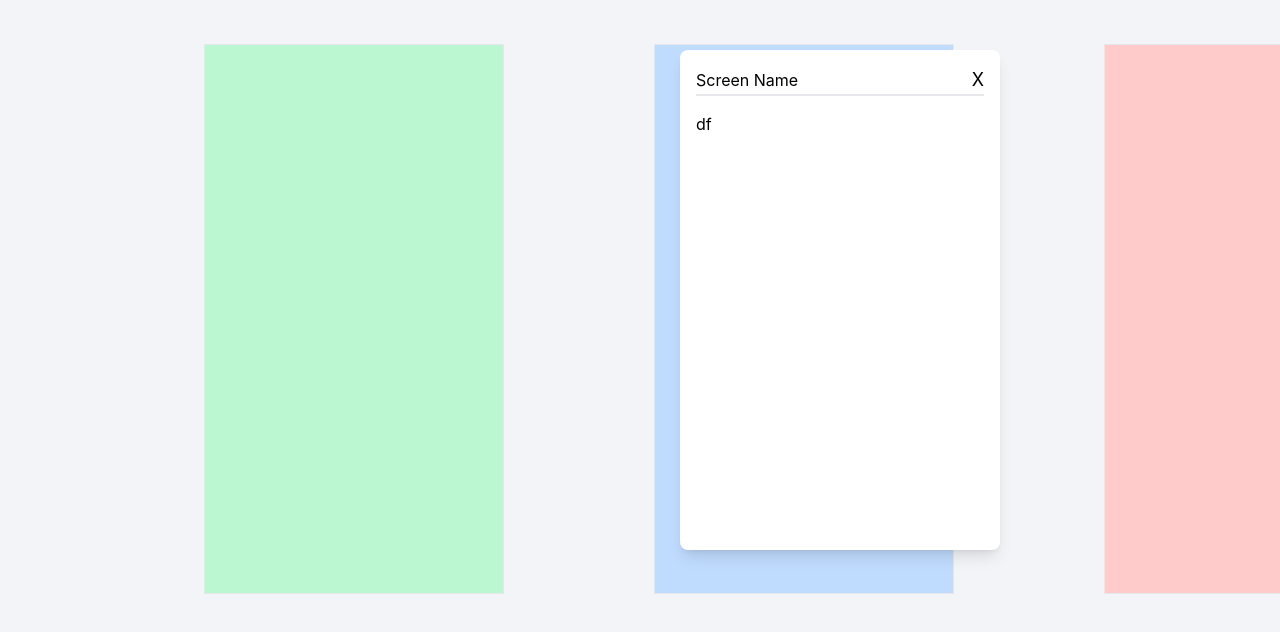
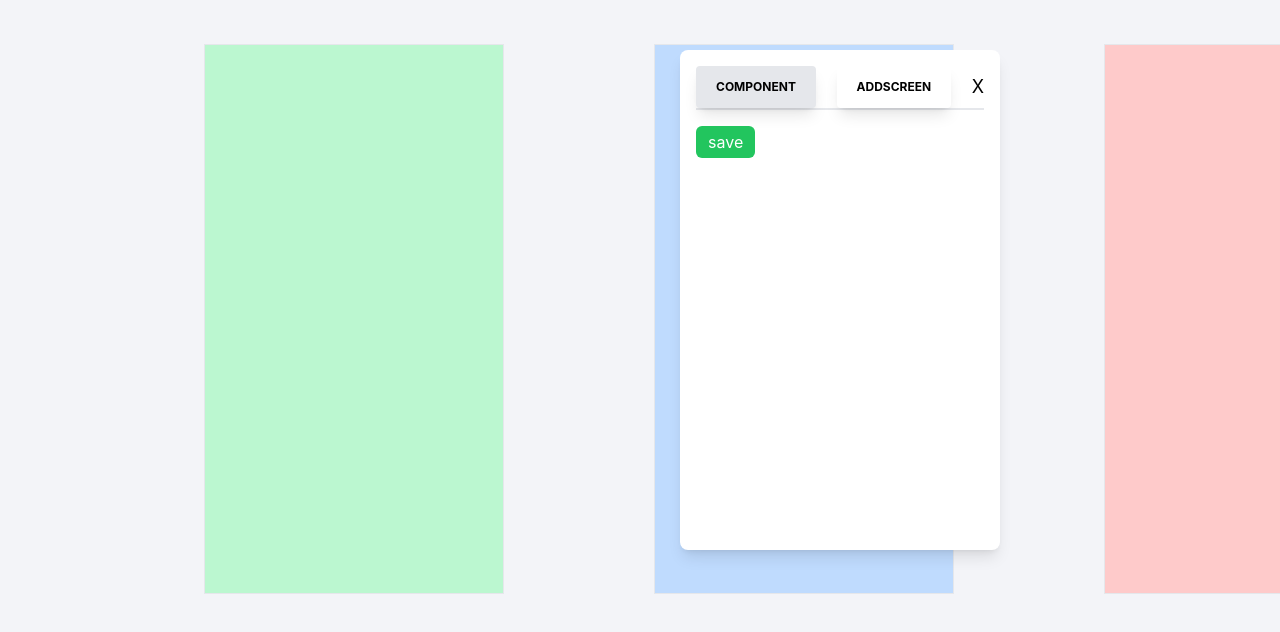
Before and after one commit to Uthirakumar123/newadalos, a React (Create React App) app: page / in a window 1280 px wide. Both pictures are taken after a click on the element 254 px from the left and 279 px from the top of the page. Shown: the top 632 px of the page. Built offline with nearby package versions, Linux system fonts and the light colour scheme.

Commit message:
feat: editorChange

```diff
--- a/src/App.js
+++ b/src/App.js
@@ -1,10 +1,18 @@
 
-import React, { useEffect } from 'react';
+import React, { useEffect, useState } from 'react';
 import useStore from './GlobalStore';
 import RenderComponents from './Just';
 import Dialog from './closeModal';
 
 const MyComponent = () => {
+  const Dragcomponent = [
+    {
+      component: 'Button',
+      className: ['bg-green-500 px-3 py-1 text-white  rounded-md'],
+      value: 'save',
+      id: 'buttonn_b1',
+    }
+  ];
   const {
     components,
     pos,
@@ -17,6 +25,43 @@ const MyComponent = () => {
     handleDialogClose,
     selectedComponent,
   } = useStore();
+
+  const [dropComponent, setDropcomponent] = useState(Dragcomponent);
+
+  function componentLoop(componentData, id, newData) {
+    for (let i = 0; i < componentData.length; i++) {
+      const data = componentData[i];
+      if (data.id === id) {
+        console.log(data, 'data idss');
+        componentData[i]?.children?.push(newData);
+      } else if (data.children) {
+        const dataDrag = componentLoop(data.children, id, newData);
+      }
+    }
+  }
+  function drop(e) {
+    e.target.classList.remove('drag-over');
+    console.log(e.target.id);
+    e.preventDefault();
+    let data = e.dataTransfer.getData('item');
+    console.log(data, 'data');
+    let item = Dragcomponent.find((item) => item?.id === data);
+    console.log(item, 'item');
+    let newData = JSON.parse(JSON.stringify(item));
+
+    const targetComponent = components.find(
+      (component) => component.id === e.target.id
+    );
+    if (!targetComponent.isActive) {
+      return false; // Prevent drop if the target component is not active
+    }
+
+    e.target.classList.add('active-drop');
+    componentLoop(components, e.target.id, newData);
+    setDropcomponent(newData);
+    return false;
+  }
+
   useEffect(() => {
     window.addEventListener('keydown', handleKeyDown);
     window.addEventListener('wheel', onScroll);
@@ -42,6 +87,8 @@ const MyComponent = () => {
               onWheelCapture={onScroll}
               style={style}
               {...block}
+              drop={drop}
+              active={block.isActive}
             />
           </div>
         );
@@ -53,14 +100,15 @@ const MyComponent = () => {
         onClose={handleDialogClose}
         componentPosition={selectedComponent}
       >
-        {/* {components?.map((pop: any) => (
-
-          <div>
-            <p>{pop.id}</p>
-
-          </div>
-        ))} */}
-        <div>df</div>
+        <div>
+          {Dragcomponent.map((block, key) => {
+            return (
+              <div key={key}>
+                <RenderComponents {...block} />
+              </div>
+            );
+          })}
+        </div>
       </Dialog>
     </div>
   );
--- a/src/GlobalStore.js
+++ b/src/GlobalStore.js
@@ -1,5 +1,4 @@
-
-import {create} from 'zustand';
+import create from 'zustand';
 
 const initialComponents = [
   {
@@ -83,7 +82,6 @@ const useStore = create((set) => ({
     }
   },
 
-
   handleClick: (id) => {
     const offsetX = 100;
     const offsetY = 20;
@@ -101,6 +99,7 @@ const useStore = create((set) => ({
         ...component,
         x: component.x + offsetX - clickedComponent.x,
         y: component.y + offsetY - clickedComponent.y,
+        isActive: component.id === id, // Set isActive property to true for the clicked component, false for others
       }));
 
       return {
--- a/src/Just.js
+++ b/src/Just.js
@@ -1,8 +1,10 @@
 
 import Layout from "./Mycomponent";
+import Button from "./button1";
 
 const Components = {
   Layout: Layout,
+  Button: Button,
 };
 
 const RenderComponents = (props) => {
--- a/src/Mycomponent.js
+++ b/src/Mycomponent.js
@@ -2,6 +2,14 @@
 import RenderComponents from './Just';
 
 const Layout = ((props, ref) => {
+  function dragOver(e) {
+    e.preventDefault();
+    e.target.classList.add('drag-over');
+  }
+  function dragLeave(e) {
+    e.preventDefault();
+    e.target.classList.remove('drag-over');
+  }
   return (
     <div
     ref={ref}
@@ -11,6 +19,8 @@ const Layout = ((props, ref) => {
     onWaitingCapture={props.onScroll}
     onDrop={props.drop}
     className={props.className}
+    onDragLeave={dragLeave}
+    onDragOver={dragOver}
     >
       {props?.children?.map((item) => (
         <RenderComponents {...item} />
--- /dev/null
+++ b/src/button1.js
@@ -0,0 +1,20 @@
+import React from 'react';
+
+function dragStart(e) {
+    e.dataTransfer.setData('item', e.target.id);
+    console.log(e.target.id, 'gdgdgdd');
+    return true;
+}
+
+const Button = ((props, ref) => {
+    return (
+        <div className="" ref={ref}>
+            <button {...props} draggable="true" onDragStart={dragStart}>
+                {props.value}
+            </button>
+        </div>
+    );
+});
+Button.displayName = 'Button';
+
+export default Button;
--- a/src/closeModal.js
+++ b/src/closeModal.js
@@ -1,7 +1,8 @@
-
-import React from 'react';
+import React, { useState } from 'react';
 
 function Dialog(props) {
+  const [openTab, setOpenTab] = useState(1);
+
   if (!props.isOpen) return null;
 
   const dialogStyle = {
@@ -16,10 +17,45 @@ function Dialog(props) {
   };
 
   return (
-    <div className="absolute top-0 left-0 w-full h-full flex justify-center items-center">
+    <div className="">
       <div className="bg-white rounded-lg shadow-lg p-4" style={dialogStyle}>
         <div className="flex justify-between items-center border-b-2 mb-4">
-          <h3>{props.title}</h3>
+          {/* <h3>{props.title}</h3> */}
+          {/* <h2>component</h2> */}
+          <a
+            className={
+              'text-xs font-bold uppercase px-5 py-3 shadow-lg rounded block leading-normal ' +
+              (openTab === 1
+                ? 'text-black bg-gray-200'
+                : 'text-' + +'-600 bg-white')
+            }
+            onClick={(e) => {
+              e.preventDefault();
+              setOpenTab(1);
+            }}
+            data-toggle="tab"
+            href="#link1"
+            role="tablist"
+          >
+            Component
+          </a>
+          <a
+            className={
+              'text-xs font-bold uppercase px-5 py-3 shadow-lg rounded block leading-normal ' +
+              (openTab === 2
+                ? 'text-black bg-gray-200'
+                : 'text-' + +'-600 bg-white')
+            }
+            onClick={(e) => {
+              e.preventDefault();
+              setOpenTab(2);
+            }}
+            data-toggle="tab"
+            href="#link2"
+            role="tablist"
+          >
+            AddScreen
+          </a>
           <button
             className="bg-transparent text-lg cursor-pointer"
             onClick={props.onClose}
@@ -27,7 +63,11 @@ function Dialog(props) {
             X
           </button>
         </div>
-        <div className="flex-grow overflow-y-auto">{props.children}</div>
+        <div className="flex-grow overflow-y-auto"></div>
+        <div className={openTab === 1 ? 'block' : 'hidden'} id="link1">
+          {props.children}
+        </div>
+        <div className={openTab === 2 ? 'block' : 'hidden'} id="link2"></div>
       </div>
     </div>
   );
--- a/src/index.css
+++ b/src/index.css
@@ -14,3 +14,7 @@ code {
   font-family: source-code-pro, Menlo, Monaco, Consolas, 'Courier New',
     monospace;
 }
+
+.drag-over {
+  border: dashed 3px red;
+}
```
Lines whose indentation alone changed are shown as unchanged.
